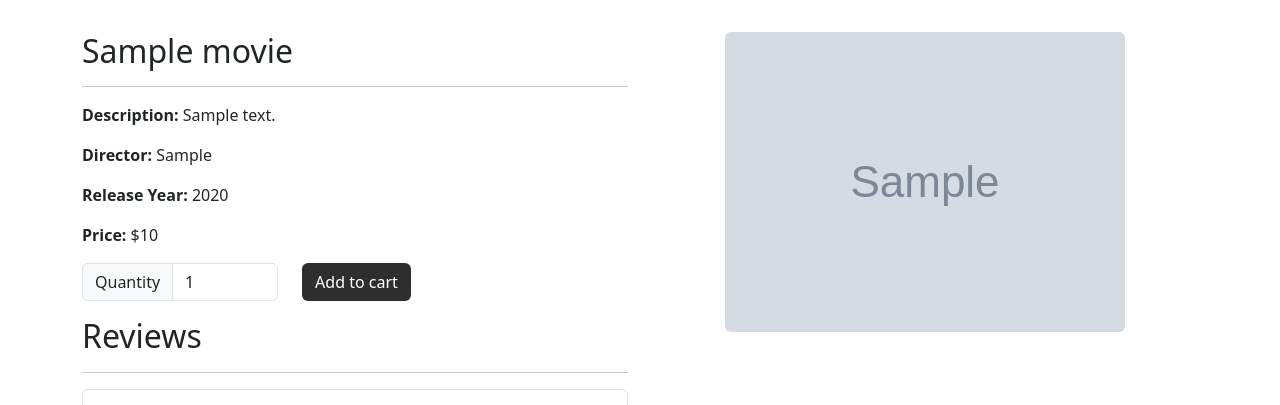
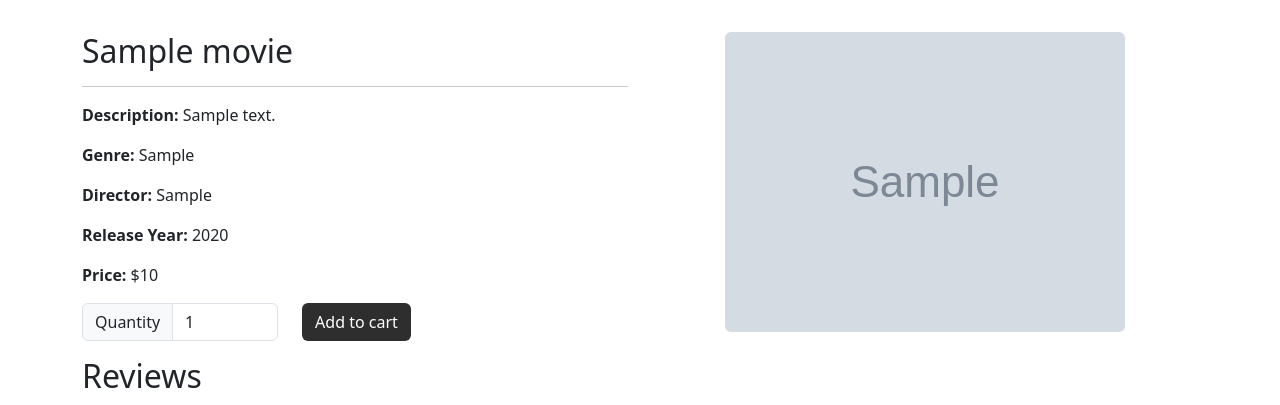
Before and after one commit to isaacjerish/moviesstore, a Django app: page /movies/1/ in a window 1280 px wide. Shown: the part 82-487 px from the top of the page. Run offline with Django 5.2, Linux system fonts and the light colour scheme; tables that the repository leaves empty hold one stand-in row (values such as "Sample post"); grey boxes marked "Sample" are stand-in pictures; some libraries are stand-ins or nearby versions.

Commit message:
add genre field

```diff
--- a/movies/models.py
+++ b/movies/models.py
@@ -10,6 +10,7 @@ class Movie(models.Model):
     image = models.ImageField(upload_to="movie_images/")
     release_year = models.IntegerField(default=2000)
     director = models.CharField(max_length=100, default="Unknown")  # <-- ADD THIS LINE
+    genre = models.CharField(max_length=50, default="Action")  # <-- ADD THIS LINE
 
     def __str__(self):
         return str(self.id) + " - " + self.name
--- a/movies/templates/movies/show.html
+++ b/movies/templates/movies/show.html
@@ -8,6 +8,7 @@
         <h2>{{ template_data.movie.name }}</h2>
         <hr />
         <p><b>Description:</b> {{ template_data.movie.description }}</p>
+        <p><b>Genre:</b> {{ template_data.movie.genre }}</p>
         <p><b>Director:</b> {{ template_data.movie.director }}</p> <p><b>Release Year:</b> {{ template_data.movie.release_year }}</p>
         <p><b>Price:</b> ${{ template_data.movie.price }}</p>
         <p class="card-text">
```
Also changed, not shown: movies/migrations/0005_movie_genre.py (added).
